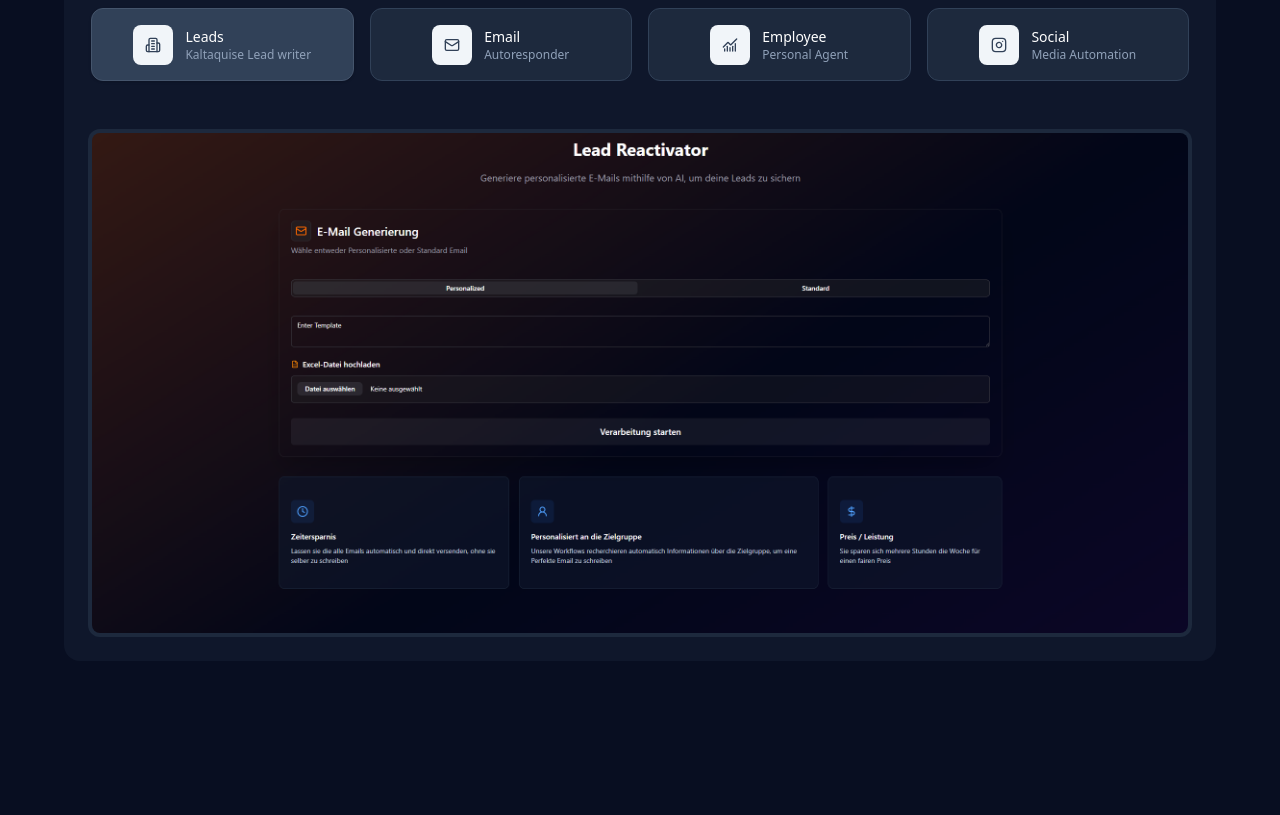
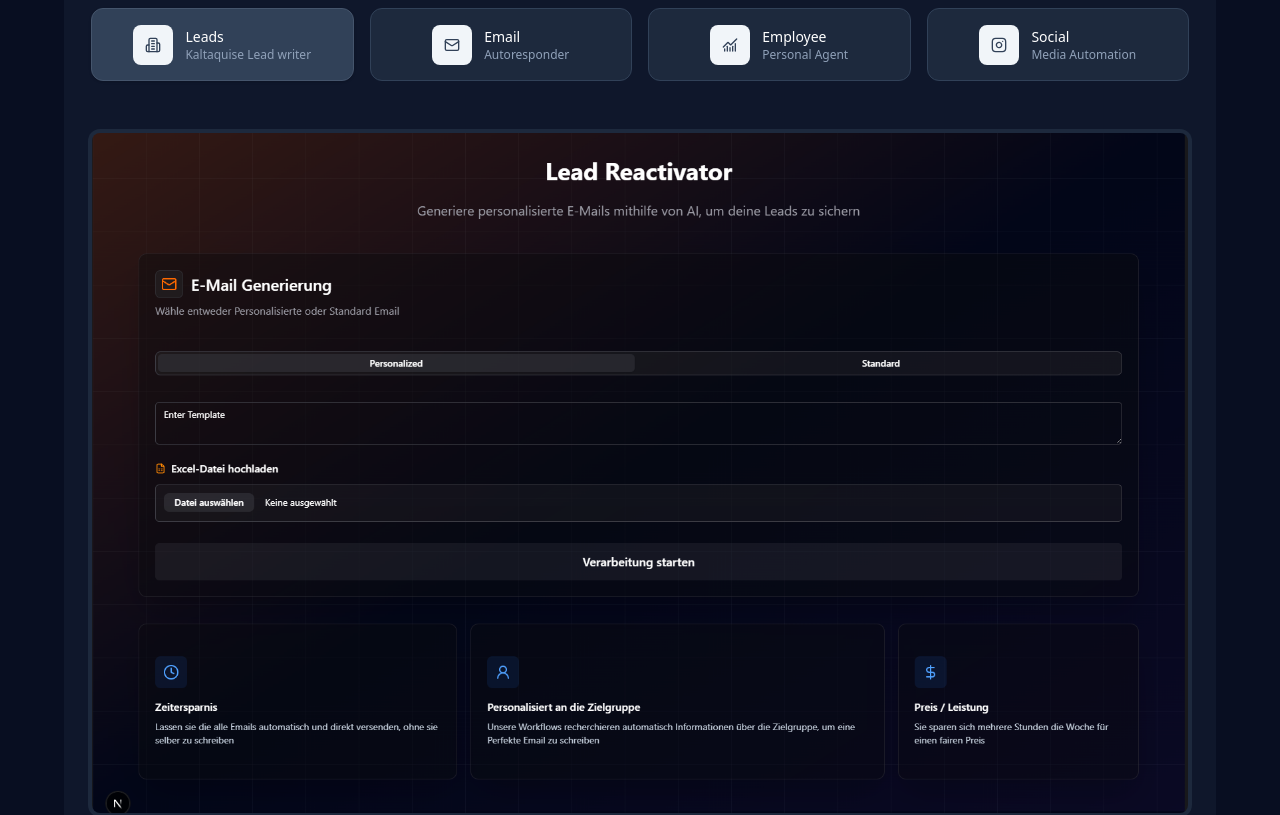
Before and after one commit to KreakxX/n8n-Agentur-Website, a Next.js app: page / in a window 1280 px wide. Shown: the part 2880-3695 px from the top of the page. Built offline with nearby package versions, Linux system fonts and the light colour scheme.

Commit message:
images updated

```diff
--- a/src/app/page.tsx
+++ b/src/app/page.tsx
@@ -1002,9 +1002,9 @@ export default function LandingPage() {
               <TabsContent value="IT" className="mt-0">
                 <div className="bg-slate-800 rounded-xl p-1">
                   <img
-                    src="/LeadReactivator.png"
+                    src="/LeadReactivatorReworked.png"
                     alt="Employee automation workflow"
-                    className="w-full h-[500px] object-cover rounded-lg"
+                    className="w-full h-[680px] object-cover rounded-lg"
                   />
                 </div>
               </TabsContent>
```
Also changed, not shown: public/LeadReactivatorReworked.png (added).
